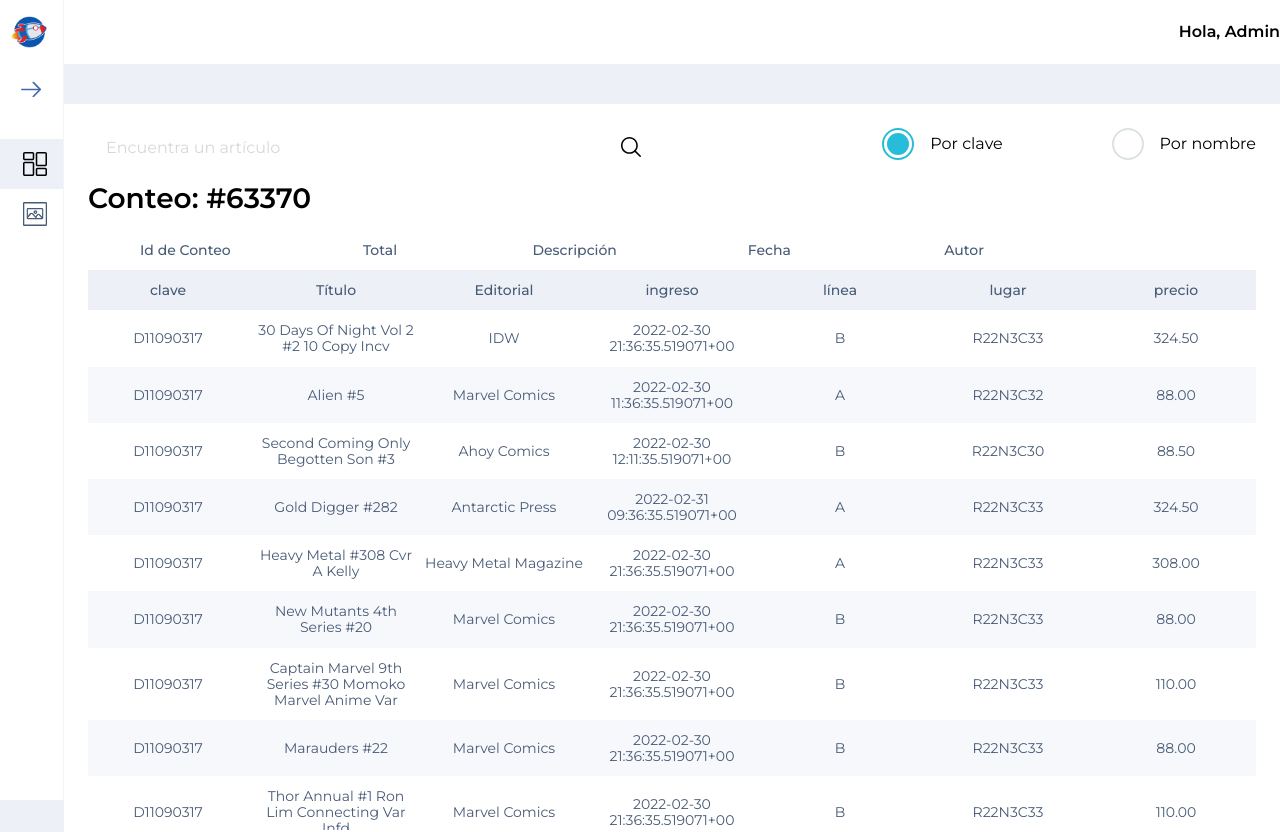
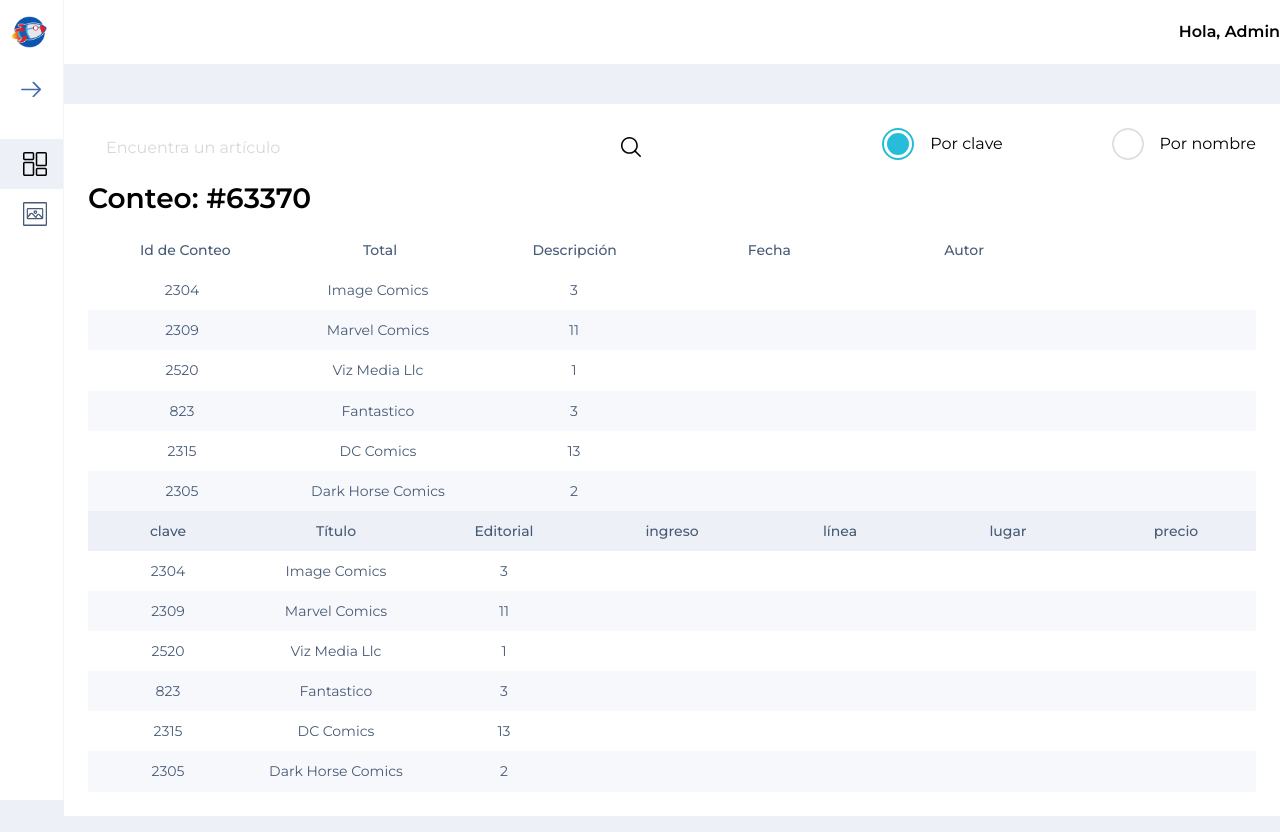
Before and after one commit to Lariicsa/fan-ui-bodega, a Vue app: page / in a window 1280 px wide. Shown: the top 832 px of the page. Built offline with nearby package versions, Linux system fonts and the light colour scheme.

Commit message:
Add top and bottom in table Detail component

```diff
--- a/src/assets/scss/components/tableDetails.scss
+++ b/src/assets/scss/components/tableDetails.scss
@@ -5,6 +5,7 @@
   align-items: flex-start;
   width: 100%;
   &__top {
+    &-head {
       background-color: $white;
       font-size: $small-size;
       color: $blackio;
@@ -17,6 +18,7 @@
       @include until(1024px) {
         flex-direction: row;
         justify-content: flex-start;
+      }
     }
   }
   &__bottom {
@@ -124,4 +126,26 @@
       }
     }
   }
+
+  &__top-row {
+    display: grid;
+    align-items: center;
+    position: relative;
+    justify-items: center;
+    grid-column-gap: 0.8rem;
+    grid-row-gap: 0.8rem;
+    height: auto;
+    width: 100%;
+
+    &:nth-child(even) {
+      background-color: $pale-grey-three;
     }
+
+    &:hover {
+      &.hasHover {
+        background-color: rgba($light-mint, 0.2);
+        cursor: pointer;
+      }
+    }
+  }
+}
--- a/src/components/TableDetails.vue
+++ b/src/components/TableDetails.vue
@@ -1,7 +1,8 @@
 <template>
   <div class="tableDetail">
+    <div class="tableDetail__top">
       <div
-      :class="'tableDetail__top ' + 'cols' + topCols"
+        :class="'tableDetail__top-head ' + 'cols' + topCols"
         :style="'grid-template-columns: repeat(' + topCols + ', 1fr)'"
       >
         <div
@@ -10,6 +11,25 @@
           :key="index"
         >
           {{ col }}
+        </div>
+      </div>
+      <div class="row">
+        <div
+          :class="'tableDetail__top-row ' + 'cols' + topCols + ' ' + modifier"
+          :style="'grid-template-columns: repeat(' + topCols + ', 1fr)'"
+          v-for="(row, i) in item.topRows"
+          :key="i"
+          @click="rowClick(row)"
+        >
+          <div
+            v-for="(col, n) in columns"
+            :class="'tableDetail__cell ' + 'cols' + topCols + row[col]"
+            :key="n * 5.7 + 1"
+            v-html="
+              `<div class='tableDetail__cell-in'>` + col + '</div>' + row[col]
+            "
+          ></div>
+        </div>
       </div>
     </div>
 
--- a/src/views/Home.vue
+++ b/src/views/Home.vue
@@ -36,6 +36,7 @@
 import RadioOption from "@/components/RadioOption";
 import TableDetail from "@/components/TableDetails";
 import dataTable from "@/Mucks/products";
+import topDataTable from "@/Mucks/countingEntries";
 export default {
   name: "Home",
 
@@ -112,6 +113,7 @@
 
       SelectedFilter: "clave1",
       dataTable: dataTable.prodsin,
+      topDataTable: topDataTable.ins[0].brands
     };
   },
 
@@ -126,7 +128,8 @@
 
     tabledata() {
       const table = {
-        topHead: ["Id de Conteo", "Total", "Descripción","Fecha","Autor", ""],
+        topHead: ["Id de Conteo", "Total", "Descripción", "Fecha", "Autor", ""],
+        topRows: this.topDataTable,
         head: [
           "clave",
           "Título",
@@ -136,7 +139,7 @@
           "lugar",
           "precio",
         ],
-        rows: this.dataTable,
+        rows: this.topDataTable,
       };
       return table;
     },
```
Lines whose indentation alone changed are shown as unchanged.
